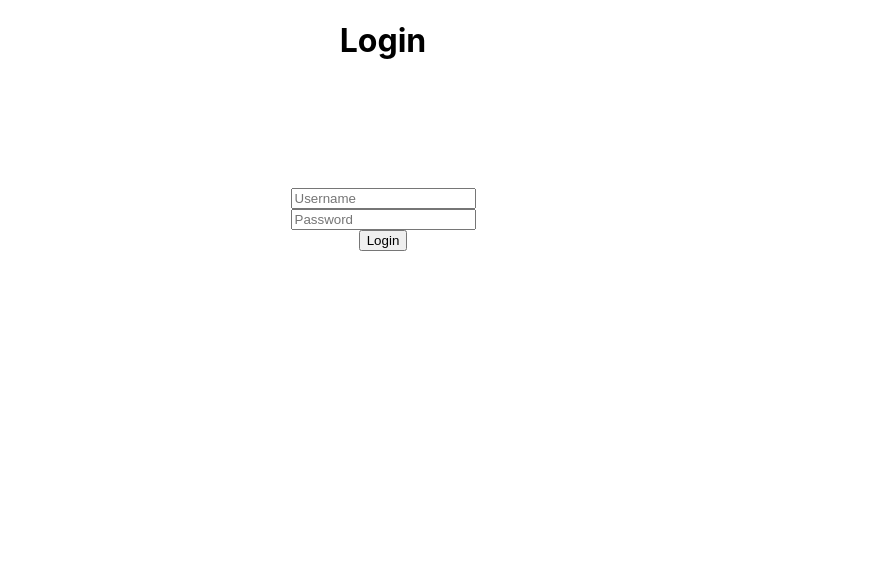
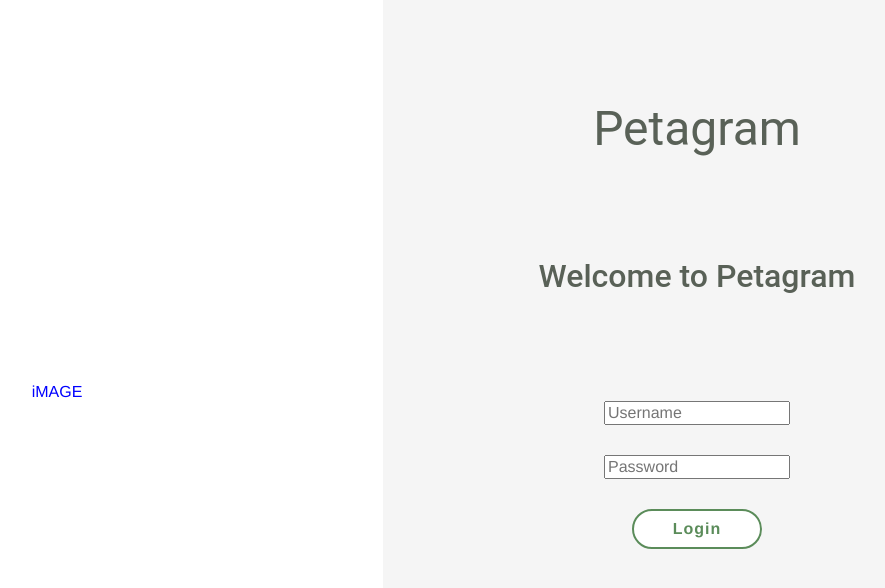
Before and after one commit to AnilArslann/Petagram, a React (Create React App) app in the folder client/: page /login in a window 1280 px wide. Shown: the top 588 px of the page, without its empty margins (257-1142 px from the left). Built offline with nearby package versions, Linux system fonts and the light colour scheme.

Commit message:
Login Ui design implementation started and button animation added

```diff
--- a/client/package.json
+++ b/client/package.json
@@ -9,10 +9,12 @@
     "@testing-library/jest-dom": "^5.17.0",
     "@testing-library/react": "^13.4.0",
     "@testing-library/user-event": "^13.5.0",
+    "bootstrap": "^5.3.3",
     "react": "^18.2.0",
     "react-dom": "^18.2.0",
     "react-router-dom": "^6.22.1",
     "react-scripts": "5.0.1",
+    "sass": "^1.71.1",
     "web-vitals": "^2.1.4"
   },
   "scripts": {
@@ -38,5 +40,8 @@
       "last 1 firefox version",
       "last 1 safari version"
     ]
+  },
+  "devDependencies": {
+    "@types/bootstrap": "^5.2.10"
   }
 }
--- a/client/public/index.html
+++ b/client/public/index.html
@@ -1,8 +1,10 @@
 <!DOCTYPE html>
-<html lang="en">
+<html lang="en" style="height: 100%;width: 100%;">
   <head>
     <meta charset="utf-8" />
     <link rel="icon" href="%PUBLIC_URL%/favicon.ico" />
+    <link rel="stylesheet" type="text/css" href="//use.fontawesome.com/releases/v5.7.2/css/all.css">
+
     <meta name="viewport" content="width=device-width, initial-scale=1" />
     <meta name="theme-color" content="#000000" />
     <meta
@@ -26,9 +28,9 @@
     -->
     <title>React App</title>
   </head>
-  <body>
+  <body style="width:100%;height:100%;">
     <noscript>You need to enable JavaScript to run this app.</noscript>
-    <div id="root"></div>
+    <div id="root" style="width:100%;height: 100%;"></div>
     <!--
       This HTML file is a template.
       If you open it directly in the browser, you will see an empty page.
--- a/client/src/App.css
+++ /dev/null
@@ -1,38 +0,0 @@
-.App {
-  text-align: center;
-}
-
-.App-logo {
-  height: 40vmin;
-  pointer-events: none;
-}
-
-@media (prefers-reduced-motion: no-preference) {
-  .App-logo {
-    animation: App-logo-spin infinite 20s linear;
-  }
-}
-
-.App-header {
-  background-color: #282c34;
-  min-height: 100vh;
-  display: flex;
-  flex-direction: column;
-  align-items: center;
-  justify-content: center;
-  font-size: calc(10px + 2vmin);
-  color: white;
-}
-
-.App-link {
-  color: #61dafb;
-}
-
-@keyframes App-logo-spin {
-  from {
-    transform: rotate(0deg);
-  }
-  to {
-    transform: rotate(360deg);
-  }
-}
--- a/client/src/App.jsx
+++ b/client/src/App.jsx
@@ -1,5 +1,5 @@
 
-import './App.css';
+import './App.sass';
 import Signup from './Signup/Signup';
 import Login from './Login/Login';
 import EmailVerification from './EmailVerification/EmailVerification';
@@ -11,11 +11,11 @@ import Homepage from './Homepage/Homepage';
 function App() {
   const { user } = useContext(AuthContext);
   return (
-    <div className="App">
+    <div className="App" >
 
         <Routes>
-          <Route path="/signup" element={user?<Navigate to='/home'/>:<Signup />} />
-          <Route path="/login" element={user?<Navigate to='/home'/>:<Login />} />
+          <Route path="/signup" element={<Signup />} />
+          <Route path="/login" element={<Login />} />
           <Route path='/email-verification' element={<EmailVerification/>} />
           <Route path='/home' element={<Homepage/>} />
         </Routes>
--- /dev/null
+++ b/client/src/App.sass
@@ -0,0 +1,11 @@
+$font-stack: Helvetica, sans-serif
+$primary-color: blue
+
+.App
+    font: 100% $font-stack
+    color: $primary-color
+    height: 100%
+    margin: 0
+    padding: 0
+    width: 100%
+    text-align: center
--- /dev/null
+++ b/client/src/Components/AuthButton/AuthButton.jsx
@@ -0,0 +1,48 @@
+import './AuthButton.sass';
+import { useRef, useEffect } from 'react';
+
+function AuthButton({ text, ...props }) {
+    const buttonRef = useRef(null);
+
+    useEffect(() => {
+        const button = buttonRef.current;
+
+        const handleClick = () => {
+            button.classList.add('onclic');
+            validate();
+        };
+
+        const validate = () => {
+            while(props.isLoading){
+                continue;
+            }
+
+            button.classList.remove('onclic');
+            button.classList.add('validate');
+            callback();
+
+
+        };
+
+        const callback = () => {
+            setTimeout(() => {
+                button.classList.remove('validate');
+                button.classList.add('done');
+            }, 1250);
+        };
+
+        button.addEventListener('click', handleClick);
+
+        return () => {
+            button.removeEventListener('click', handleClick);
+        };
+    }, []);
+
+    return (
+        <button ref={buttonRef} {...props}>
+            {text}
+        </button>
+    );
+}
+
+export default AuthButton;
--- /dev/null
+++ b/client/src/Components/AuthButton/AuthButton.sass
@@ -0,0 +1,54 @@
+$green:#5B8C5A
+$gray:#bbbbbb
+$font: 'Roboto', sans-serif
+
+button
+    outline: none
+    height: 40px
+    text-align: center
+    width:130px
+    border-radius: 40px
+    background-color: white
+    border: 2px solid $green
+    color: $green
+    letter-spacing: 1px
+    text-shadow:0
+    font: bold 1rem $font
+    cursor: pointer
+    transition: all 0.25s ease
+    &:hover
+        color: white
+        background-color: $green
+    &:active
+        letter-spacing: 2px
+    &:after
+        content:"Login"
+
+.onclic
+    width:40px
+    border-color:$gray
+    border-width:3px
+    font-size:0
+    border-left-color:$green
+    animation: rotating 2s 0.25s linear infinite
+
+    &:after
+        content:""
+    &:hover
+        color:$green
+        background-color: white
+
+.validate
+    font-size:13px
+    color: white
+    background-color: $green
+    &:after
+        font-family: "Font Awesome 5 Free"
+        content: "\f00c"
+
+@keyframes rotating
+  from
+    transform: rotate(0deg)
+
+  to
+    transform: rotate(360deg)
--- a/client/src/Login/Login.jsx
+++ b/client/src/Login/Login.jsx
@@ -1,20 +1,43 @@
 
-import './Login.css';
-import { useContext } from 'react';
+import './Login.sass';
+import { useContext,useState,useRef, useEffect } from 'react';
 import { AuthContext } from '../Context/authContext';
+import AuthButton from '../Components/AuthButton/AuthButton';
+import { useNavigate } from 'react-router-dom';
+
 
 function Login() {
-  const { loginInfo, updateLoginInfo, loginUser, loginError, isLoginLoading } =
+  const { loginInfo, updateLoginInfo, loginUser, loginError, isLoginLoading,user } =
     useContext(AuthContext);
+  const navigate = useNavigate();
+  let [loading, isloading] = useState(false);
+  useEffect(() => {
+    if(user){
+      setTimeout(()=>{
+        navigate('/home');
+
+      },500);
+    }
+  },[isLoginLoading])
+
+
 
   return (
-    <div>
-      <h1>Login</h1>
-      <form onSubmit={loginUser}>
-        <input type="text" placeholder="Username" onChange={(e)=>{updateLoginInfo({ ...loginInfo, username: e.target.value })}}  value={loginInfo?.username}/>
-        <input type="password" placeholder="Password"  onChange={(e)=>{updateLoginInfo({ ...loginInfo, password: e.target.value })}} value={loginInfo?.password}/>
-        <button type="submit">Login</button>
-      </form>
+    <div className='fluid-container row'>
+      <div className='col'>
+        <p>iMAGE</p>
+
+      </div>
+      <div className='col login-part'>
+        <div className="logo">Petagram</div>
+        <h1>Welcome to Petagram</h1>
+        <form onSubmit={loginUser}>
+          <input type="text" placeholder="Username" onChange={(e)=>{updateLoginInfo({ ...loginInfo, username: e.target.value })}}  value={loginInfo?.username}/>
+          <input type="password" placeholder="Password"  onChange={(e)=>{updateLoginInfo({ ...loginInfo, password: e.target.value })}} value={loginInfo?.password}/>
+          <AuthButton  type="submit" isLoading={isLoginLoading}/>
+        </form>
+      </div>
+
     </div>
   );
 }
--- /dev/null
+++ b/client/src/Login/Login.sass
@@ -0,0 +1,54 @@
+$font: 'Roboto', sans-serif
+$primary: #596157
+
+%forming
+    padding:0
+    margin:0
+
+
+form
+    @extend %forming
+
+    height:50%
+
+
+    input
+        margin:10px
+        margin-bottom:20px
+    button
+        margin:10px
+        border-radius: 40px
+
+div.fluid-container
+    display: flex
+    align-items: center
+    justify-content: center
+    width: 100%
+    height: 100%
+
+div.login-part
+    @extend %forming
+    display: flex
+    flex-direction: column
+    align-items: center
+    width: 100%
+    height: 100%
+    padding-top:5rem
+    background-color: #f5f5f5
+
+
+    .logo
+        @extend %forming
+        font-family: $font
+        font-size: 3em
+        color: $primary
+        text-align: center
+        margin-top: 20px
+        margin-bottom: 20px
+    h1
+        @extend %forming
+        font-family: $font
+        font-size: 2em
+        color: $primary
+        text-align: center
+        margin-top: 5rem
```
Also changed, not shown: client/src/index.js (+5 -3 lines), 1 other file (tests, documents, lock files or other folders).
